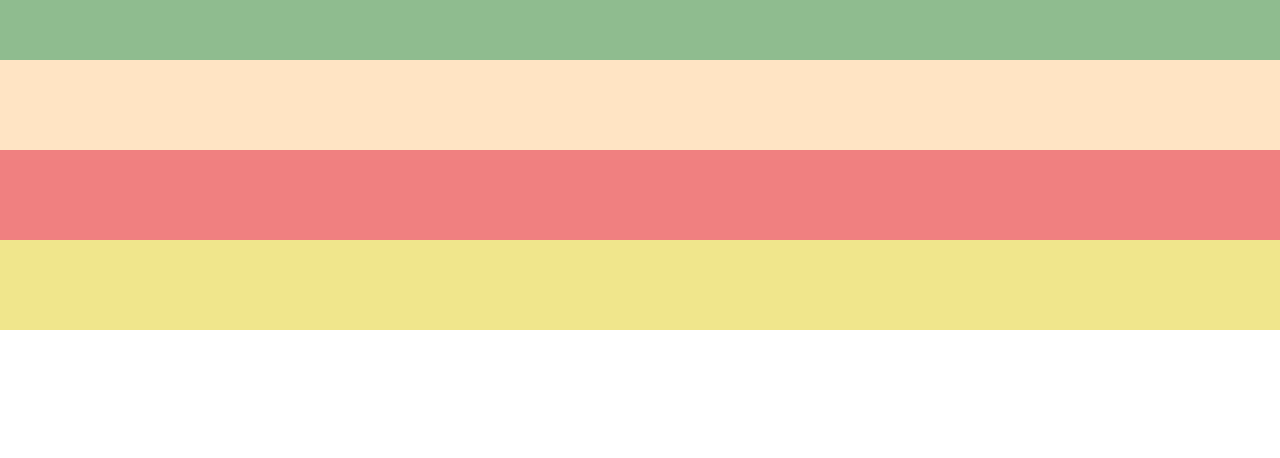
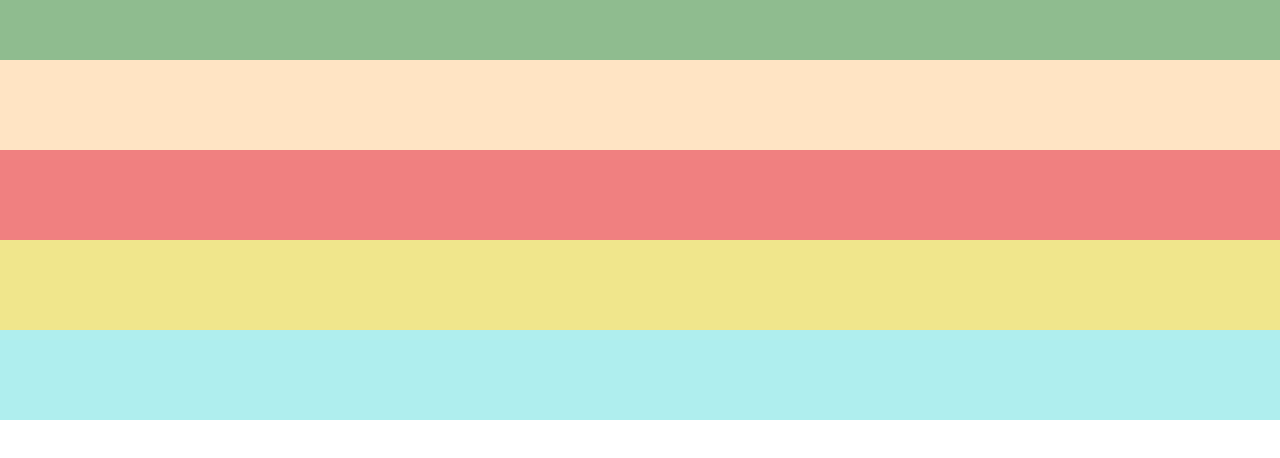
Before and after one commit to AnnaBoldyreva/portfolio, a React (Create React App) app: page / in a window 1280 px wide. Shown: the top 458 px of the page. Built offline with nearby package versions, Linux system fonts and the light colour scheme.

Commit message:
create new components Offer

```diff
--- a/src/App.js
+++ b/src/App.js
@@ -4,6 +4,7 @@ import Header from "./Header";
 import Greeting from "./Greeting";
 import Skills from "./Skills";
 import Works from "./Works";
+import Offer from "./Offer";
 
 function App() {
   return (
@@ -13,6 +14,7 @@ function App() {
         <Greeting/>
         <Skills/>
         <Works/>
+        <Offer/>
 
       </div>
 
--- /dev/null
+++ b/src/Offer.js
@@ -0,0 +1,12 @@
+import React from 'react';
+import styles from  './Offer.module.css';
+
+function Offer() {
+  return (
+    <div className={styles.offer}>
+
+    </div>
+  );
+}
+
+export default Offer;
--- /dev/null
+++ b/src/Offer.module.css
@@ -0,0 +1,4 @@
+.offer {
+height: 90px;
+ background-color: paleturquoise;
+}
```
